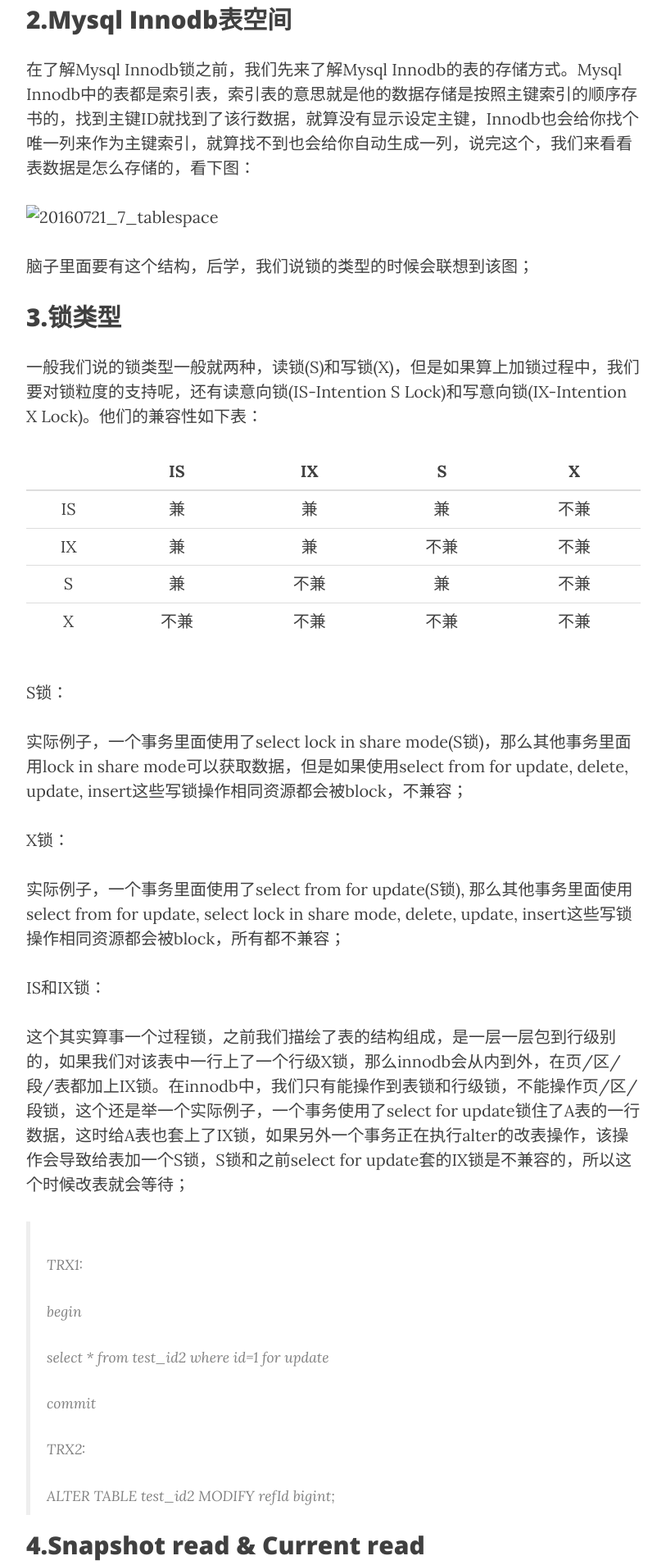
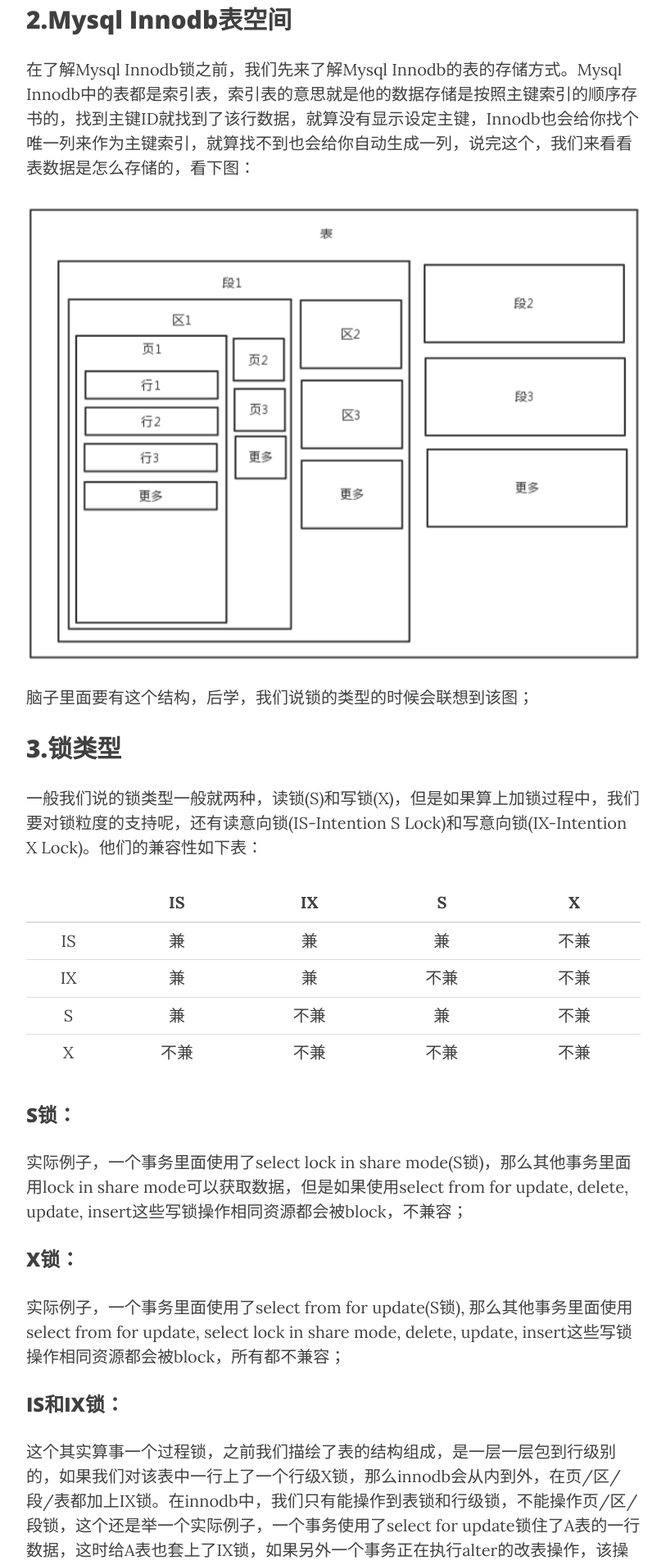
Before and after one commit to ryanwli/ryanwli.github.io, a Jekyll site: the page built from _posts/2016-07-20-mysql-lock-trx.md, in a window 1280 px wide. Shown: the part 845-2754 px from the top of the page at 82% size, without its empty margins (233-1046 px from the left). Built offline with Jekyll 4.4.1, drawn with Linux system fonts in a browser that asks for light colours; nearby versions of some CDN libraries.

Commit message:
upload mysql lock trx

```diff
--- a/_posts/2016-07-20-mysql-lock-trx.md
+++ b/_posts/2016-07-20-mysql-lock-trx.md
@@ -19,7 +19,7 @@
 
 在了解Mysql Innodb锁之前，我们先来了解Mysql Innodb的表的存储方式。Mysql Innodb中的表都是索引表，索引表的意思就是他的数据存储是按照主键索引的顺序存书的，找到主键ID就找到了该行数据，就算没有显示设定主键，Innodb也会给你找个唯一列来作为主键索引，就算找不到也会给你自动生成一列，说完这个，我们来看看表数据是怎么存储的，看下图：
 
-![20160721_7_tablespace](../img/2016/20160721_7_tablespace.png)
+![20160721_7_tablespace](https://ryanwli.github.io/img/2016/20160721_7_tablespace.png)
 
 脑子里面要有这个结构，后学，我们说锁的类型的时候会联想到该图；
 
@@ -36,15 +36,15 @@
 |  S   |  兼   |  不兼  |  兼   |  不兼  |
 |  X   |  不兼  |  不兼  |  不兼  |  不兼  |
 
-S锁：
+### S锁：
 
 实际例子，一个事务里面使用了select lock in share mode(S锁)，那么其他事务里面用lock in share mode可以获取数据，但是如果使用select from for update, delete, update, insert这些写锁操作相同资源都会被block，不兼容；
 
-X锁：
+### X锁：
 
 实际例子，一个事务里面使用了select from for update(S锁), 那么其他事务里面使用select from for update, select lock in share mode, delete, update, insert这些写锁操作相同资源都会被block，所有都不兼容；
 
-IS和IX锁：
+### IS和IX锁：
 
 这个其实算事一个过程锁，之前我们描绘了表的结构组成，是一层一层包到行级别的，如果我们对该表中一行上了一个行级X锁，那么innodb会从内到外，在页/区/段/表都加上IX锁。在innodb中，我们只有能操作到表锁和行级锁，不能操作页/区/段锁，这个还是举一个实际例子，一个事务使用了select for update锁住了A表的一行数据，这时给A表也套上了IX锁，如果另外一个事务正在执行alter的改表操作，该操作会导致给表加一个S锁，S锁和之前select for update套的IX锁是不兼容的，所以这个时候改表就会等待；
 
@@ -64,6 +64,8 @@
 
 
 
+
+
 ## 4.Snapshot read & Current read
 
 待续
```
Also changed, not shown: 1 other file.
